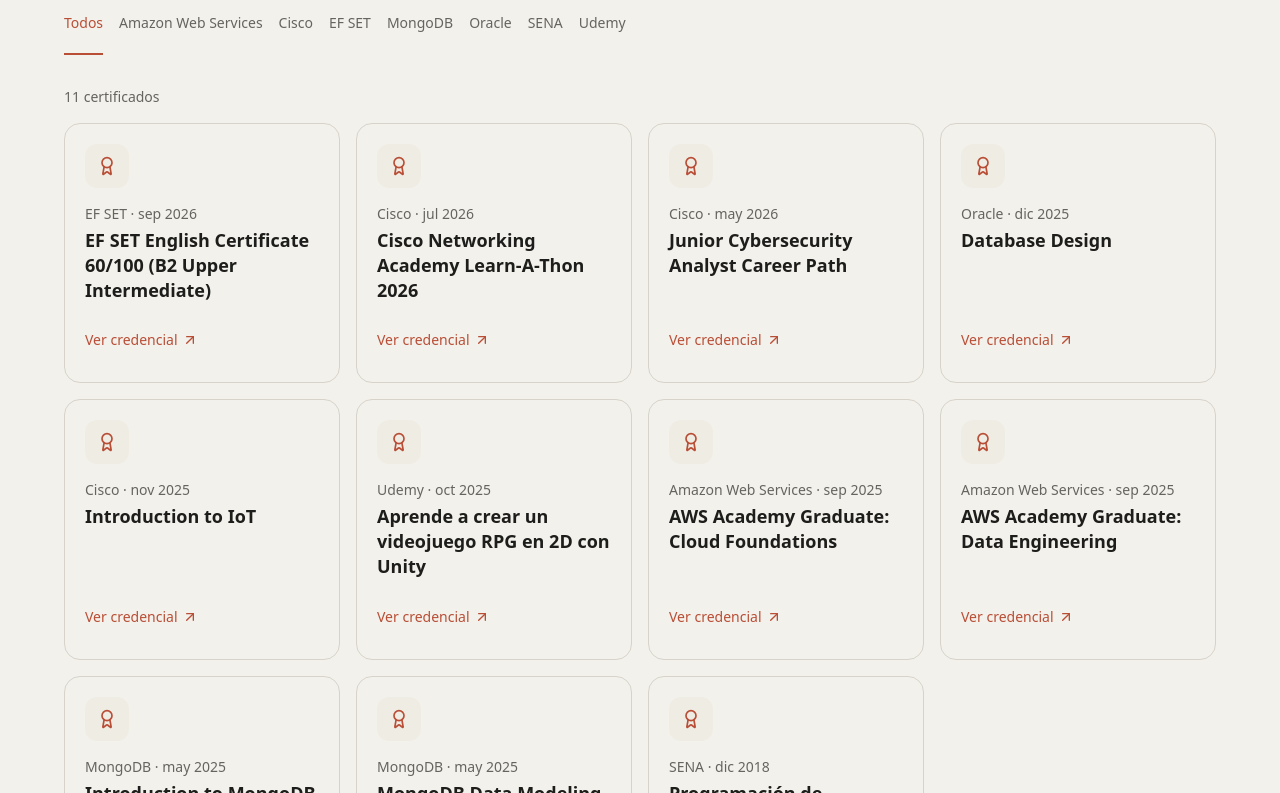
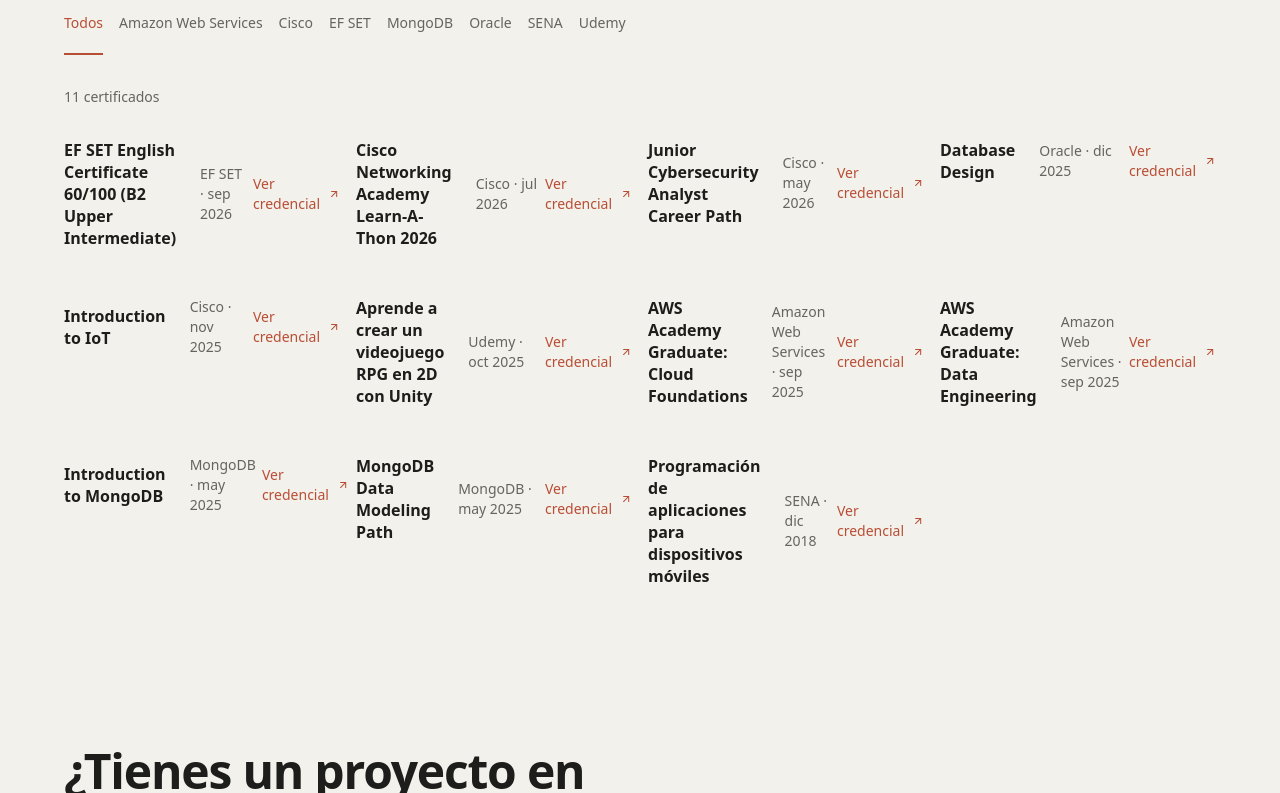
Before and after one commit to bleon133/Portafolio-Brayan-04-10-2026, a React (Vite) app: page /educacion in a window 1280 px wide. Shown: the part 1167-1960 px from the top of the page. Built offline with nearby package versions, Linux system fonts and the light colour scheme.

Commit message:
style: restyle certificates as editorial rows

```diff
--- a/src/features/education/CertificationCard.tsx
+++ b/src/features/education/CertificationCard.tsx
@@ -1,4 +1,4 @@
-import { ArrowUpRight, Award } from 'lucide-react'
+import { ArrowUpRight } from 'lucide-react'
 
 import { formatMonthYear } from '@/lib/collections'
 import type { Certification } from '@/types'
@@ -9,21 +9,29 @@ export function CertificationCard({ cert }: { cert: Certification }) {
       href={cert.url}
       target="_blank"
       rel="noreferrer"
-      className="group flex h-full flex-col rounded-2xl border border-border bg-background p-5 transition-colors duration-200 hover:border-foreground/30"
+      className="group block min-h-[44px] border-b border-border py-5 transition-colors duration-200 hover:bg-ink/[0.03] focus-visible:outline-none focus-visible:ring-2 focus-visible:ring-inset focus-visible:ring-accent-soft md:grid md:grid-cols-[1fr_auto] md:grid-rows-1 md:items-center md:gap-6 md:py-4 md:border-b-0 md:even:border-r md:even:border-l md:last:border-b-0"
     >
-      <span className="flex size-11 items-center justify-center rounded-xl bg-sky text-accent-soft">
-        <Award className="size-5" aria-hidden="true" />
-      </span>
-      <span className="mt-4 text-sm text-muted">
+      {/* Compact metadata — issuer + date */}
+      <span className="text-sm text-muted md:col-span-2 md:hidden">
         {cert.issuer} · {formatMonthYear(cert.issued)}
       </span>
-      <span className="mt-1 flex-1 text-lg leading-snug font-semibold">{cert.name}</span>
-      <span className="mt-4 inline-flex min-h-11 items-center gap-1 text-sm font-medium text-accent-soft">
-        Ver credencial
-        <ArrowUpRight
-          className="size-4 transition-transform duration-200 group-hover:translate-x-0.5 group-hover:-translate-y-0.5"
-          aria-hidden="true"
-        />
+      {/* Primary line — credential name */}
+      <span className="text-base leading-snug font-semibold md:text-base">
+        {cert.name}
+      </span>
+      {/* Action affordance — inline label + arrow */}
+      <span className="col-span-2 flex items-center justify-between gap-2 text-sm font-medium text-accent-soft md:col-span-1 md:justify-end md:gap-1.5">
+        <span className="md:hidden">{formatMonthYear(cert.issued)}</span>
+        <span className="hidden md:inline text-sm text-muted">
+          {cert.issuer} · {formatMonthYear(cert.issued)}
+        </span>
+        <span className="inline-flex items-center gap-1">
+          Ver credencial
+          <ArrowUpRight
+            className="size-4 transition-transform duration-200 group-hover:translate-x-0.5 group-hover:-translate-y-0.5"
+            aria-hidden="true"
+          />
+        </span>
       </span>
     </a>
   )
```
